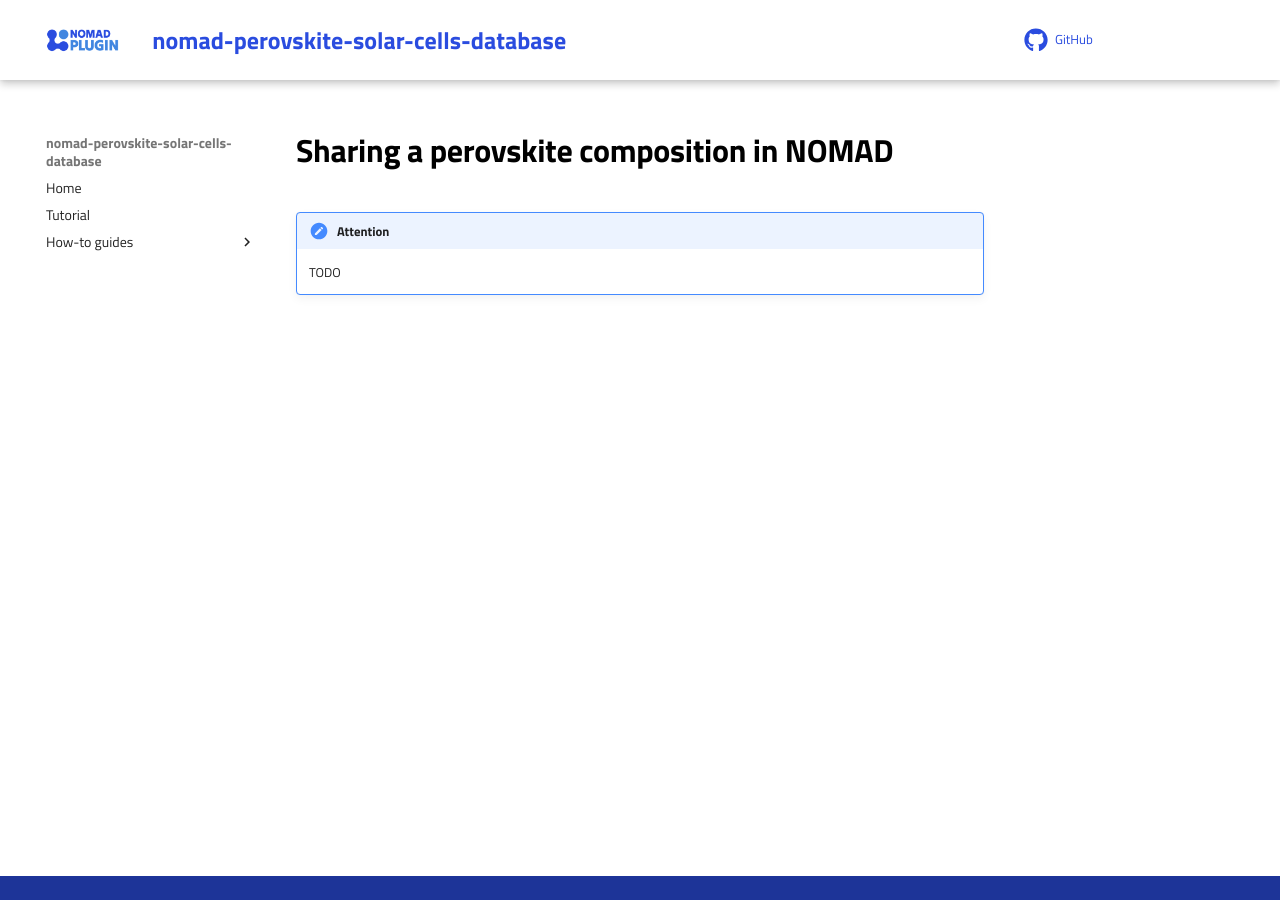
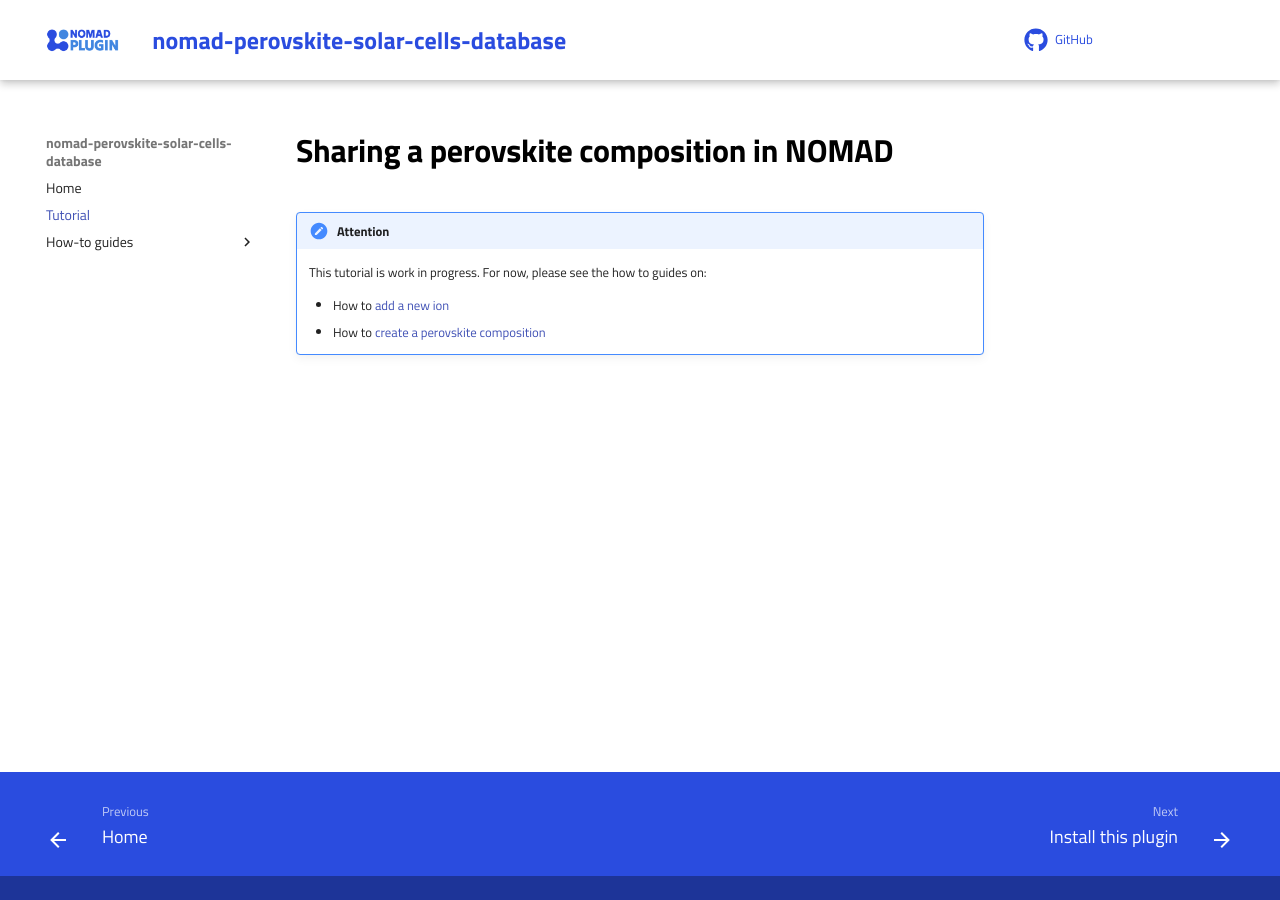
Before and after one commit to FAIRmat-NFDI/nomad-perovskite-solar-cells-database, an MkDocs documentation site: the page built from docs/tutorial/sharing_a_perovskite_composition.md, in a window 1280 px wide. Built offline with MkDocs 1.6.1 and Material for MkDocs 9.7.7, drawn with Linux system fonts in a browser that asks for light colours; comment, search, counter and statistics services are not loaded.

Commit message:
Changed tutorial path and added in progress note

```diff
--- a/docs/tutorial/sharing_a_perovskite_composition.md
+++ b/docs/tutorial/sharing_a_perovskite_composition.md
@@ -1,4 +1,7 @@
 # Sharing a perovskite composition in NOMAD
 
 !!! note "Attention"
-    TODO
+    This tutorial is work in progress. For now, please see the how to guides on:
+
+    - How to [add a new ion](../how_to/add_a_new_ion.md)
+    - How to [create a perovskite composition](../how_to/create_a_perovskite_composition.md)
--- a/mkdocs.yml
+++ b/mkdocs.yml
@@ -5,7 +5,7 @@ repo_url: https://github.com/FAIRmat-NFDI/nomad-perovskite-solar-cells-database
 
 nav:
   - Home: index.md
-  - Tutorial: tutorial/tutorial.md
+  - Tutorial: tutorial/sharing_a_perovskite_composition.md
   - How-to guides:
       - Install this plugin: how_to/install_this_plugin.md
       - Explore the databases: how_to/explore_the_databases.md
```
